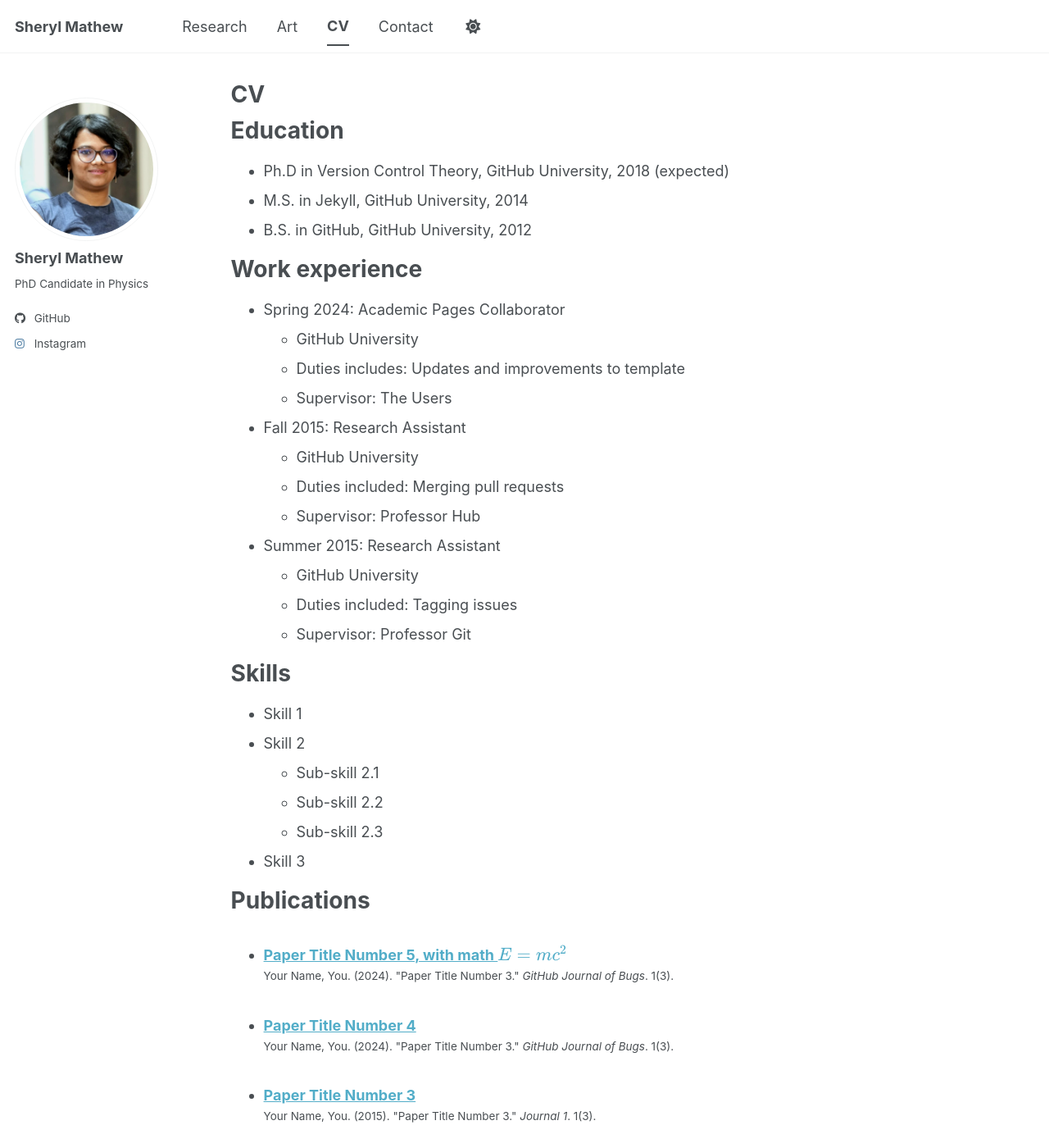
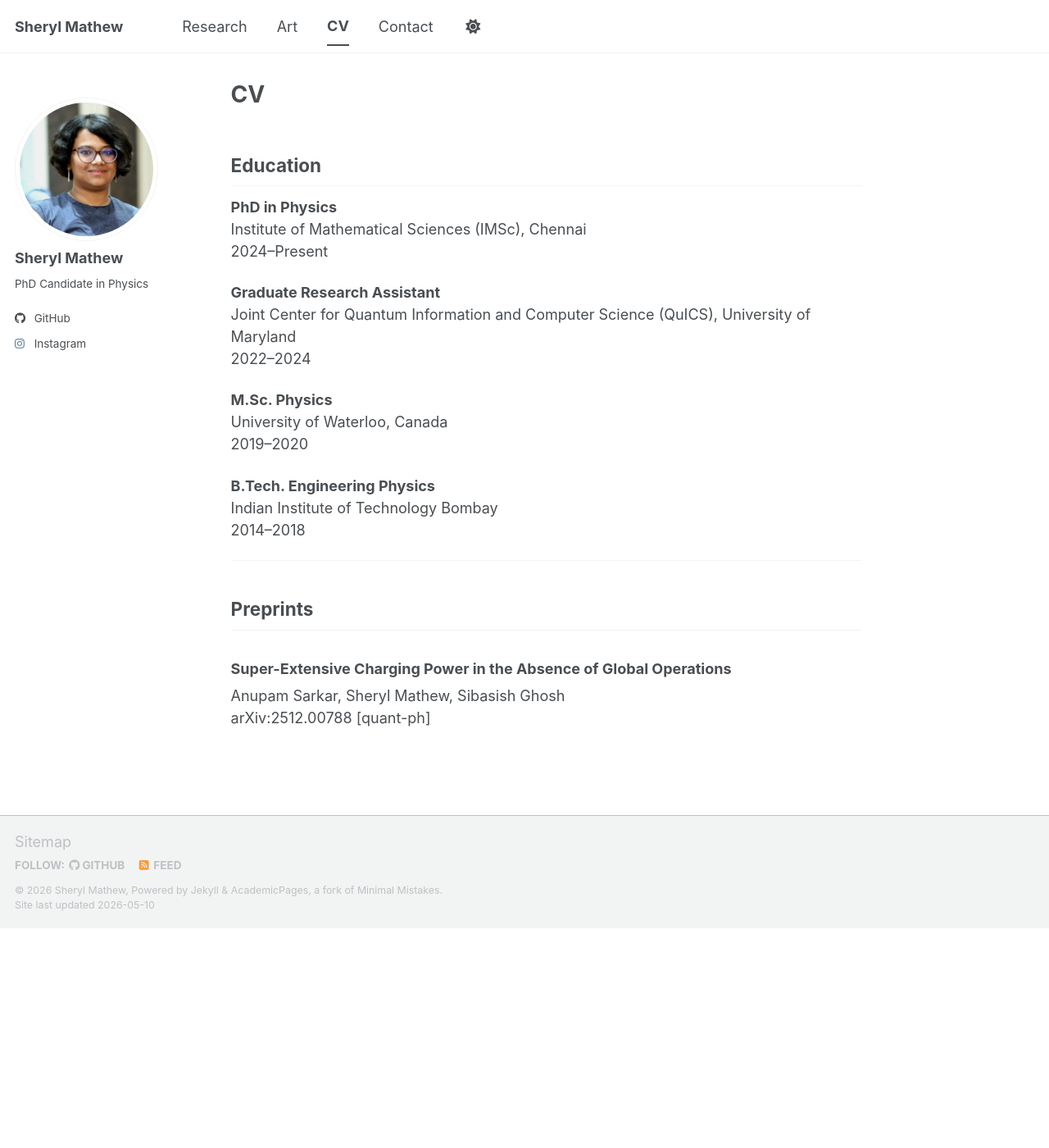
Before and after one commit to sheryl-creative-continuum/sheryl-creative-continuum.github.io, a Jekyll site: the page built from _pages/cv.md, in a window 1280 px wide and 1400 px high. Shown: the whole window at 82% size. Built offline with Jekyll 4.4.1, drawn with Linux system fonts in a browser that asks for light colours; a script bundle is joined from its source files by our own code; library files that are not in the unit come from our copies; some of the changed text lies outside the part shown.

Commit message:
Update cv.md

```diff
--- a/_pages/cv.md
+++ b/_pages/cv.md
@@ -1,64 +1,31 @@
 ---
-layout: archive
 title: "CV"
 permalink: /cv/
 author_profile: true
-redirect_from:
-  - /resume
 ---
 
-{% include base_path %}
+## Education
 
-Education
-======
-* Ph.D in Version Control Theory, GitHub University, 2018 (expected)
-* M.S. in Jekyll, GitHub University, 2014
-* B.S. in GitHub, GitHub University, 2012
+**PhD in Physics**
+Institute of Mathematical Sciences (IMSc), Chennai
+2024–Present
 
-Work experience
-======
-* Spring 2024: Academic Pages Collaborator
-  * GitHub University
-  * Duties includes: Updates and improvements to template
-  * Supervisor: The Users
+**Graduate Research Assistant**
+Joint Center for Quantum Information and Computer Science (QuICS), University of Maryland
+2022–2024
 
-* Fall 2015: Research Assistant
-  * GitHub University
-  * Duties included: Merging pull requests
-  * Supervisor: Professor Hub
+**M.Sc. Physics**
+University of Waterloo, Canada
+2019–2020
 
-* Summer 2015: Research Assistant
-  * GitHub University
-  * Duties included: Tagging issues
-  * Supervisor: Professor Git
+**B.Tech. Engineering Physics**
+Indian Institute of Technology Bombay
+2014–2018
 
-Skills
-======
-* Skill 1
-* Skill 2
-  * Sub-skill 2.1
-  * Sub-skill 2.2
-  * Sub-skill 2.3
-* Skill 3
+---
 
-Publications
-======
-  <ul>{% for post in site.publications reversed %}
-    {% include archive-single-cv.html %}
-  {% endfor %}</ul>
+## Preprints
 
-Talks
-======
-  <ul>{% for post in site.talks reversed %}
-    {% include archive-single-talk-cv.html  %}
-  {% endfor %}</ul>
-
-Teaching
-======
-  <ul>{% for post in site.teaching reversed %}
-    {% include archive-single-cv.html %}
-  {% endfor %}</ul>
-
-Service and leadership
-======
-* Currently signed in to 43 different slack teams
+### Super-Extensive Charging Power in the Absence of Global Operations
+Anupam Sarkar, Sheryl Mathew, Sibasish Ghosh
+arXiv:2512.00788 [quant-ph]
```
